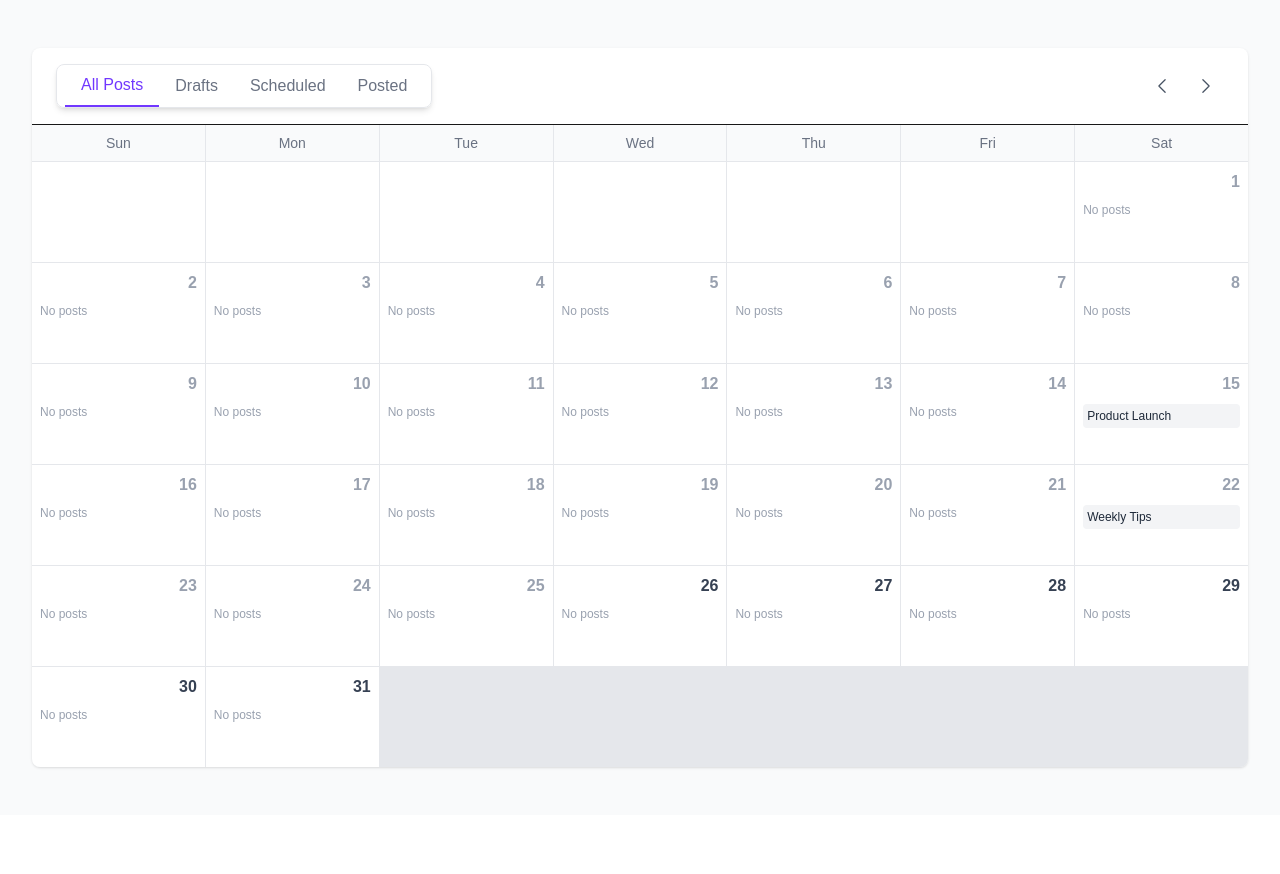
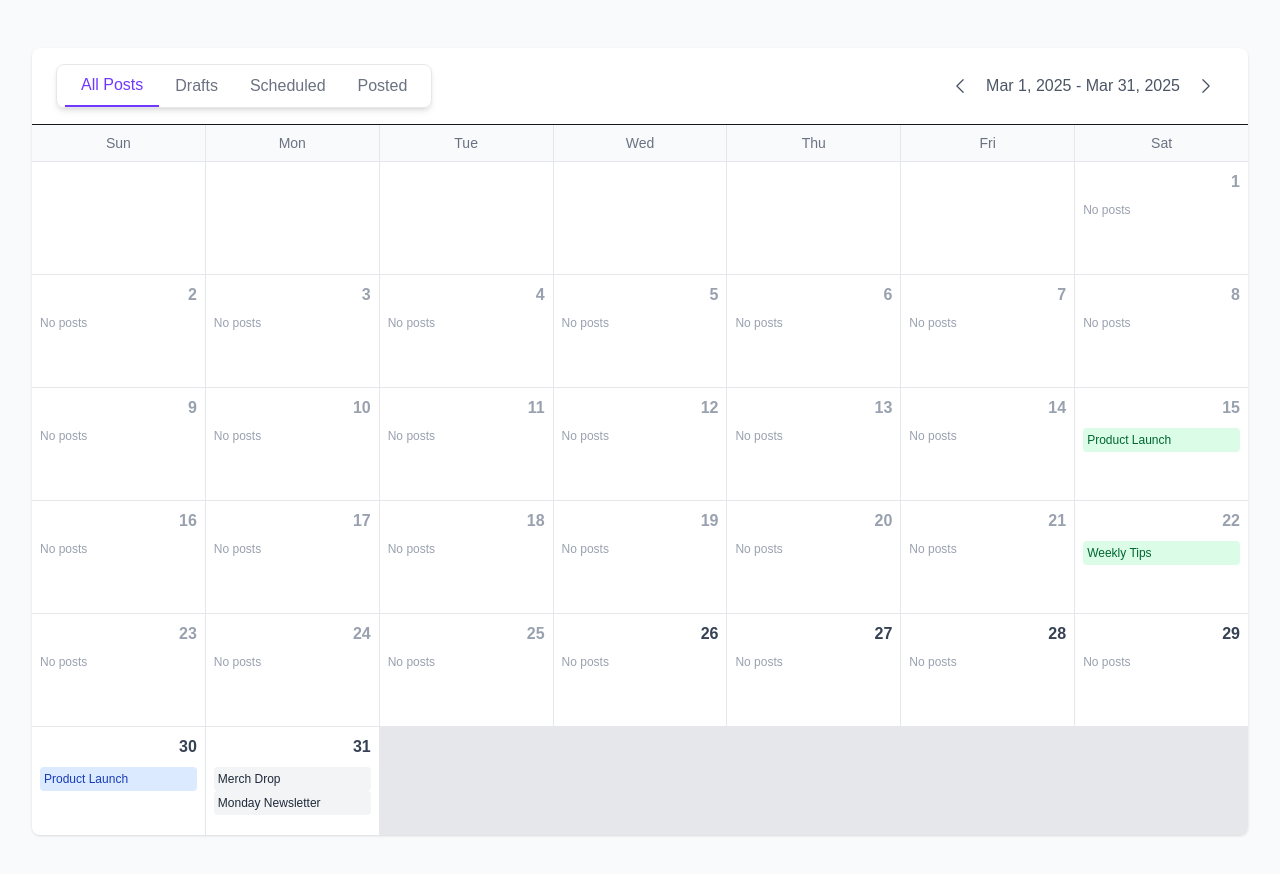
Before and after one commit to Patrickcpoole/social-scheduler, a Next.js app: page / in a window 1280 px wide. Shown: the top 874 px of the page. Before the commit the page ends 815 px from the top, so only its background shows below. Built offline with nearby package versions, Linux system fonts and the light colour scheme.

Commit message:
feat: calendar view nav functionality

```diff
--- a/src/app/page.tsx
+++ b/src/app/page.tsx
@@ -9,22 +9,49 @@ export default function Home() {
     {
       id: "post-1",
       date: new Date(new Date().getFullYear(), new Date().getMonth(), 15),
-      title: "Product Launch",
-      content: "Introducing our new product line! #innovation",
+      referenceTitle: "Product Launch",
+      caption: "Introducing our new product line! #innovation",
       frequency: "once",
+      status: "posted",
     },
     {
       id: "post-2",
       date: new Date(new Date().getFullYear(), new Date().getMonth(), 22),
-      title: "Weekly Tips",
-      content: "Top 5 tips for better productivity. #productivity",
+      referenceTitle: "Weekly Tips",
+      caption: "Top 5 tips for better productivity. #productivity",
       frequency: "weekly",
+      status: "posted",
+    },
+    {
+      id: "post-3",
+      date: new Date(new Date().getFullYear(), new Date().getMonth(), 30),
+      referenceTitle: "Product Launch",
+      caption: "Introducing our new product line! #innovation",
+      frequency: "once",
+      status: "scheduled",
+    },
+    {
+      id: "post-4",
+      date: new Date(new Date().getFullYear(), new Date().getMonth(), 31),
+      referenceTitle: "Merch Drop",
+      caption: "Get your new merch now! #merch",
+      frequency: "once",
+      status: "drafts",
+    },
+    {
+      id: "post-5",
+      date: new Date(new Date().getFullYear(), new Date().getMonth(), 31),
+      referenceTitle: "Monday Newsletter",
+      caption: "The latest news and updates from our team. #newsletter",
+      frequency: "once",
+      status: "drafts",
     },
   ]);
 
   const [selectedPost, setSelectedPost] = useState<PostType | null>(null);
   const [selectedDate, setSelectedDate] = useState<Date | null>(null);
   const [showForm, setShowForm] = useState(false);
+  const [selectedTab, setSelectedTab] = useState("all");
 
   const handleAddPost = (date: Date) => {
     setSelectedDate(date);
@@ -55,11 +82,18 @@ export default function Home() {
     setSelectedDate(null);
   };
 
+  const filteredPosts = posts.filter((post) => {
+    if (selectedTab === "all") return true;
+    return post.status === selectedTab;
+  });
+
   return (
     <div className="min-h-screen bg-gray-50">
       <main className="max-w-7xl mx-auto py-12 px-4 sm:px-6 lg:px-8">
         <CalendarView
-          posts={posts}
+          selectedTab={selectedTab}
+          setSelectedTab={setSelectedTab}
+          posts={filteredPosts}
           onAddPost={handleAddPost}
           onEditPost={handleEditPost}
         />
--- a/src/components/form/PostForm.tsx
+++ b/src/components/form/PostForm.tsx
@@ -6,6 +6,7 @@ import {
   PlayIcon,
   PhotoIcon,
   VideoCameraIcon,
+  InformationCircleIcon,
 } from "@heroicons/react/24/outline";
 import CaptionGenerator from "./CaptionGenerator";
 import ImageGenerator from "./ImageGenerator";
@@ -33,6 +34,7 @@ const PostForm = ({ post, onSave, onCancel, selectedDate }: PostFormProps) => {
   const [formData, setFormData] = useState<Omit<PostType, "id">>({
     date: post?.date || selectedDate || new Date(),
     caption: post?.caption || "",
+    referenceTitle: post?.referenceTitle || "",
     imageUrl: post?.imageUrl || "",
     videoUrl: post?.videoUrl || "",
     frequency: post?.frequency || "once",
@@ -44,6 +46,10 @@ const PostForm = ({ post, onSave, onCancel, selectedDate }: PostFormProps) => {
       .string()
       .required("Caption is required")
       .min(5, "Caption must be at least 5 characters"),
+    referenceTitle: yup
+      .string()
+      .required("Reference title is required")
+      .max(50, "Reference title must be less than 50 characters"),
     date: yup
       .date()
       .required("Date is required")
@@ -84,6 +90,7 @@ const PostForm = ({ post, onSave, onCancel, selectedDate }: PostFormProps) => {
     resolver: yupResolver(postSchema),
     defaultValues: {
       caption: formData.caption,
+      referenceTitle: formData.referenceTitle,
       date: formData.date,
       frequency: formData.frequency,
       imageUrl: formData.imageUrl,
@@ -97,6 +104,7 @@ const PostForm = ({ post, onSave, onCancel, selectedDate }: PostFormProps) => {
       setFormData({
         date: post.date,
         caption: post.caption,
+        referenceTitle: post.referenceTitle,
         imageUrl: post.imageUrl || "",
         videoUrl: post.videoUrl || "",
         frequency: post.frequency || "once",
@@ -105,6 +113,7 @@ const PostForm = ({ post, onSave, onCancel, selectedDate }: PostFormProps) => {
 
       reset({
         caption: post.caption,
+        referenceTitle: post.referenceTitle,
         date: post.date,
         frequency: post.frequency || "once",
         imageUrl: post.imageUrl || "",
@@ -338,6 +347,44 @@ const PostForm = ({ post, onSave, onCancel, selectedDate }: PostFormProps) => {
                     </div>
 
                     <div>
+                      <div className="flex items-center">
+                        <label
+                          htmlFor="referenceTitle"
+                          className="block text-sm font-medium text-gray-700"
+                        >
+                          Reference Title
+                        </label>
+                        <Tooltip content="This title helps you identify your post in the calendar view (not included in the actual post)">
+                          <InformationCircleIcon className="ml-1.5 h-4 w-4 text-gray-400" />
+                        </Tooltip>
+                      </div>
+                      <input
+                        type="text"
+                        id="referenceTitle"
+                        {...register("referenceTitle")}
+                        value={formData.referenceTitle}
+                        onChange={(e) => {
+                          handleFormChange(e);
+                          setValue("referenceTitle", e.target.value);
+                        }}
+                        className={`mt-1 block w-full border ${
+                          errors.referenceTitle
+                            ? "border-red-500"
+                            : "border-gray-300"
+                        } rounded-md shadow-sm py-2 px-3 focus:outline-none focus:ring-indigo-500 focus:border-indigo-500 sm:text-sm`}
+                        placeholder="e.g., 'Monday Coffee Post' or 'Product Launch Announcement'"
+                      />
+                      {errors.referenceTitle && (
+                        <p className="mt-1 text-sm text-red-600">
+                          {errors.referenceTitle.message}
+                        </p>
+                      )}
+                      <p className="mt-1 text-xs text-gray-500">
+                        This helps you identify your post in the calendar view
+                      </p>
+                    </div>
+
+                    <div>
                       <div className="flex items-center justify-start">
                         <label
                           htmlFor="caption"
--- /dev/null
+++ b/src/components/ui/CalendarNav.tsx
@@ -0,0 +1,58 @@
+import React from "react";
+import { ChevronLeftIcon, ChevronRightIcon } from "@heroicons/react/24/outline";
+const CalendarNav = ({
+  currentMonth,
+  setCurrentMonth,
+}: {
+  currentMonth: Date;
+  setCurrentMonth: (date: Date) => void;
+}) => {
+  const navigateMonth = (direction: "prev" | "next") => {
+    const newMonth = new Date(currentMonth);
+    if (direction === "prev") {
+      newMonth.setMonth(newMonth.getMonth() - 1);
+    } else {
+      newMonth.setMonth(newMonth.getMonth() + 1);
+    }
+    setCurrentMonth(newMonth);
+  };
+  return (
+    <div className="flex space-x-2  items-center justify-center">
+      <button
+        onClick={() => navigateMonth("prev")}
+        className="p-2 rounded-full hover:bg-gray-100 "
+      >
+        <ChevronLeftIcon className="h-5 w-5 text-gray-600" />
+      </button>
+      <h3 className="text-gray-600">
+        {new Date(
+          currentMonth.getFullYear(),
+          currentMonth.getMonth(),
+          1
+        ).toLocaleString("default", {
+          month: "short",
+          day: "numeric",
+          year: "numeric",
+        })}{" "}
+        -{" "}
+        {new Date(
+          currentMonth.getFullYear(),
+          currentMonth.getMonth() + 1,
+          0
+        ).toLocaleString("default", {
+          month: "short",
+          day: "numeric",
+          year: "numeric",
+        })}
+      </h3>
+      <button
+        onClick={() => navigateMonth("next")}
+        className="p-2 rounded-full hover:bg-gray-100"
+      >
+        <ChevronRightIcon className="h-5 w-5 text-gray-600" />
+      </button>
+    </div>
+  );
+};
+
+export default CalendarNav;
--- a/src/components/ui/CalendarView.tsx
+++ b/src/components/ui/CalendarView.tsx
@@ -1,34 +1,28 @@
 "use client";
 
 import { useState } from "react";
-import { ChevronLeftIcon, ChevronRightIcon } from "@heroicons/react/24/outline";
+import { PlusIcon } from "@heroicons/react/24/outline";
 import { useGetMonthDetails } from "../../hooks/useGetMonthDetails";
 import PostStatusTabs from "./PostStatusTabs";
-
+import CalendarNav from "./CalendarNav";
 type CalendarViewProps = {
   posts: PostType[];
   onAddPost: (date: Date) => void;
   onEditPost: (post: PostType) => void;
+  selectedTab: string;
+  setSelectedTab: (tab: string) => void;
 };
 
 const CalendarView = ({
   posts = [],
   onAddPost,
   onEditPost,
+  selectedTab,
+  setSelectedTab,
 }: CalendarViewProps) => {
   const [currentMonth, setCurrentMonth] = useState(new Date());
-  const [selectedTab, setSelectedTab] = useState("all");
+
   const { startingDayOfWeek, totalDays } = useGetMonthDetails(currentMonth);
-
-  const navigateMonth = (direction: "prev" | "next") => {
-    const newMonth = new Date(currentMonth);
-    if (direction === "prev") {
-      newMonth.setMonth(newMonth.getMonth() - 1);
-    } else {
-      newMonth.setMonth(newMonth.getMonth() + 1);
-    }
-    setCurrentMonth(newMonth);
-  };
 
   // Get posts for a specific day
   const getPostsForDay = (day: number) => {
@@ -83,20 +77,11 @@ const CalendarView = ({
           selectedTab={selectedTab}
           setSelectedTab={setSelectedTab}
         />
-        <div className="flex space-x-2">
-          <button
-            onClick={() => navigateMonth("prev")}
-            className="p-2 rounded-full hover:bg-gray-100"
-          >
-            <ChevronLeftIcon className="h-5 w-5 text-gray-600" />
-          </button>
-          <button
-            onClick={() => navigateMonth("next")}
-            className="p-2 rounded-full hover:bg-gray-100"
-          >
-            <ChevronRightIcon className="h-5 w-5 text-gray-600" />
-          </button>
-        </div>
+
+        <CalendarNav
+          currentMonth={currentMonth}
+          setCurrentMonth={setCurrentMonth}
+        />
       </div>
 
       <div className="grid grid-cols-7 gap-px bg-gray-200">
@@ -122,9 +107,9 @@ const CalendarView = ({
           return (
             <div
               key={index}
-              className={`min-h-[100px] bg-white p-2 ${
+              className={`min-h-[100px] bg-white p-2 relative group ${
                 isPast ? "text-gray-400" : "text-gray-700"
-              } ${day ? "hover:bg-gray-50 cursor-pointer" : ""}`}
+              } ${day ? "hover:bg-gray-50" : ""}`}
               onClick={() => day && !isPast && onAddPost(date)}
             >
               {day && (
@@ -136,7 +121,12 @@ const CalendarView = ({
                   >
                     {day}
                   </div>
-                  <div className="mt-2 space-y-1">
+                  <div className="mt-2 space-y-1 flex-1">
+                    <div
+                      className={`${
+                        !hasEvents ? "group-hover:hidden" : ""
+                      } min-h-[60px]`}
+                    >
                       {hasEvents ? (
                         postsForDay.map((post) => (
                           <div
@@ -149,11 +139,24 @@ const CalendarView = ({
                               post
                             )} p-1 rounded text-xs truncate cursor-pointer hover:opacity-90 transition-opacity`}
                           >
-                          {post.title}
+                            {post.referenceTitle}
                           </div>
                         ))
                       ) : (
                         <div className="text-xs text-gray-400">No posts</div>
+                      )}
+                    </div>
+                    {!hasEvents && (
+                      <button
+                        className="hidden cursor-pointer group-hover:flex w-full bg-purple-100 text-purple-800 text-xs
+                        py-1 px-2 rounded hover:bg-purple-200 transition-colors min-h-[60px] items-center justify-center"
+                        onClick={(e) => {
+                          e.stopPropagation();
+                          onAddPost(date);
+                        }}
+                      >
+                        <PlusIcon className="h-5 w-5" />
+                      </button>
                     )}
                   </div>
                 </>
--- a/src/types/index.ts
+++ b/src/types/index.ts
@@ -2,6 +2,7 @@ export type PostType = {
   id: string;
   date: Date;
   caption: string;
+  referenceTitle: string;
   imageUrl?: string;
   videoUrl?: string;
   frequency?: "once" | "daily" | "weekly" | "biweekly" | "monthly";
```
Lines whose indentation alone changed are shown as unchanged.
